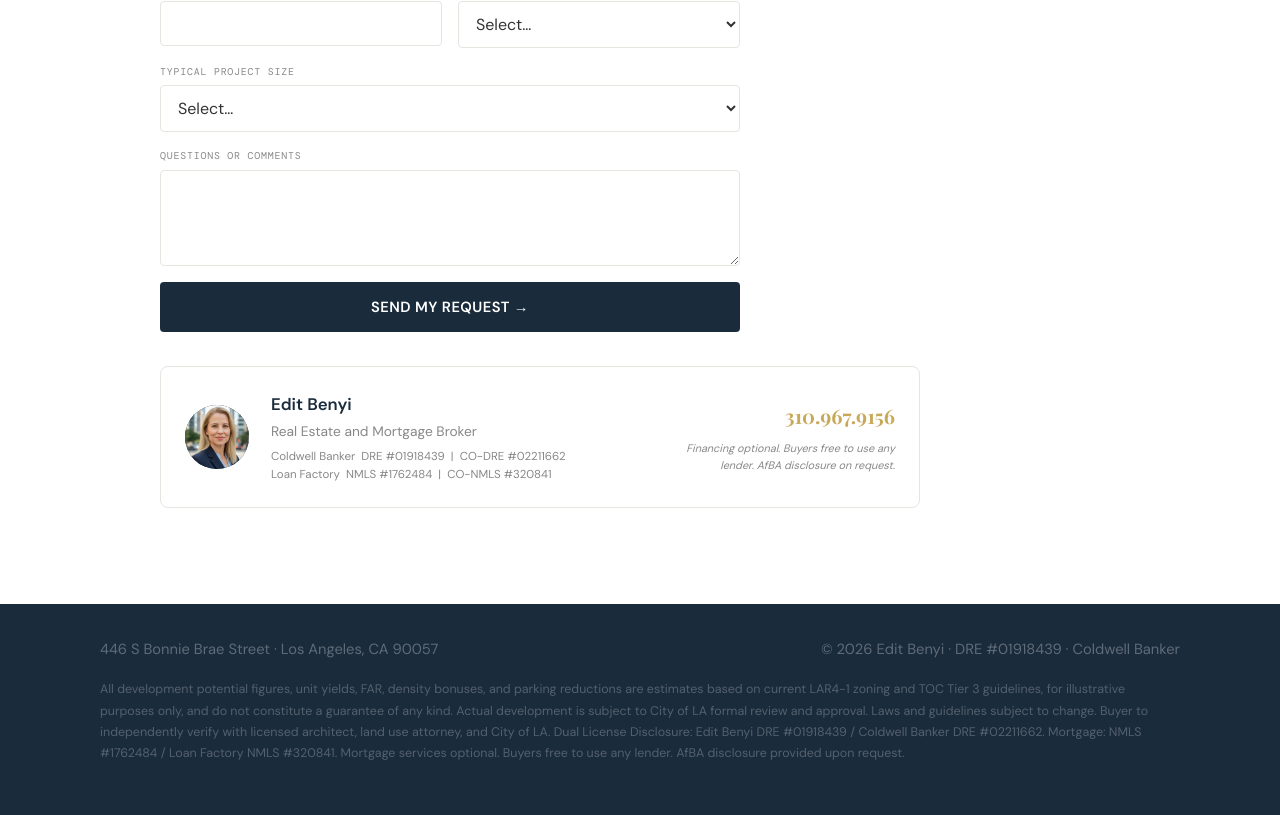
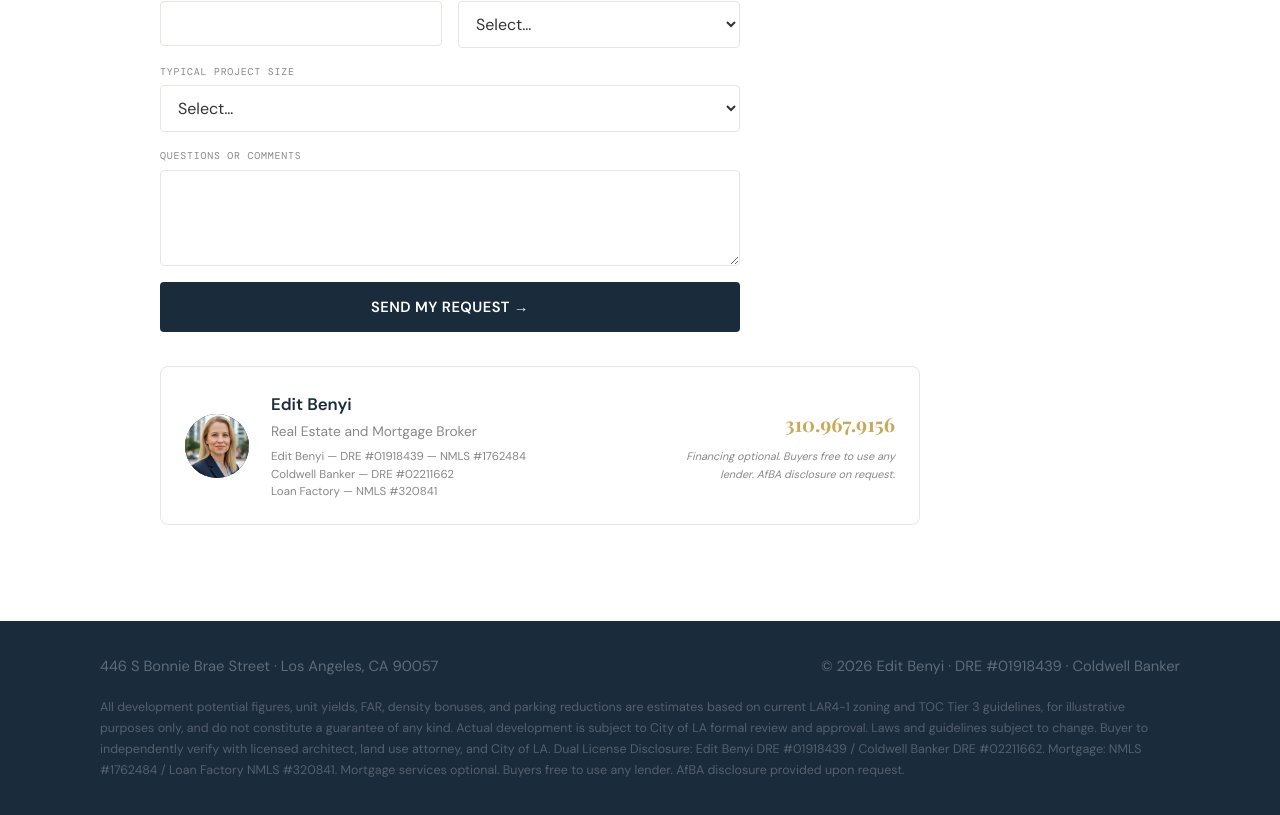
Before and after one commit to Ebenyi1976/446-bonnie-brea, a Next.js app: page / in a window 1280 px wide. Shown: the part 7917-8732 px from the top of the page. Built offline with nearby package versions, Linux system fonts and the light colour scheme.

Commit message:
Update agent license numbers format

```diff
--- a/app/page.tsx
+++ b/app/page.tsx
@@ -232,8 +232,9 @@ export default function Home() {
               <div className="agentName">Edit Benyi</div>
               <div className="agentRole">Real Estate and Mortgage Broker</div>
               <div className="agentLic">
-                Coldwell Banker &nbsp;DRE #01918439 &nbsp;|&nbsp; CO-DRE #02211662<br />
-                Loan Factory &nbsp;NMLS #1762484 &nbsp;|&nbsp; CO-NMLS #320841
+                Edit Benyi — DRE #01918439 — NMLS #1762484<br />
+                Coldwell Banker — DRE #02211662<br />
+                Loan Factory — NMLS #320841
               </div>
             </div>
             <div className="agentRight">
```
